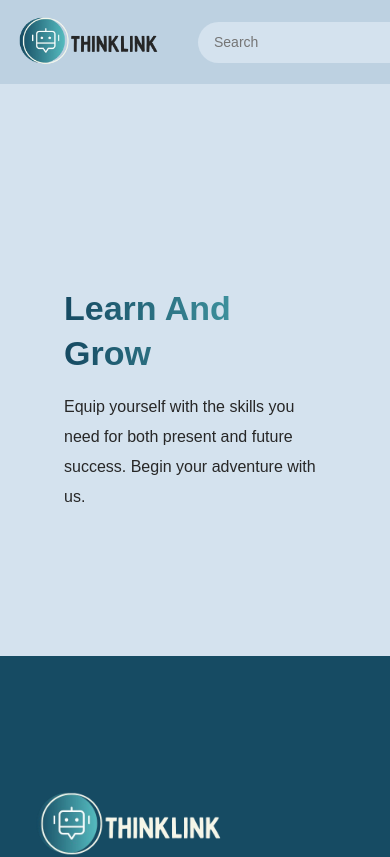
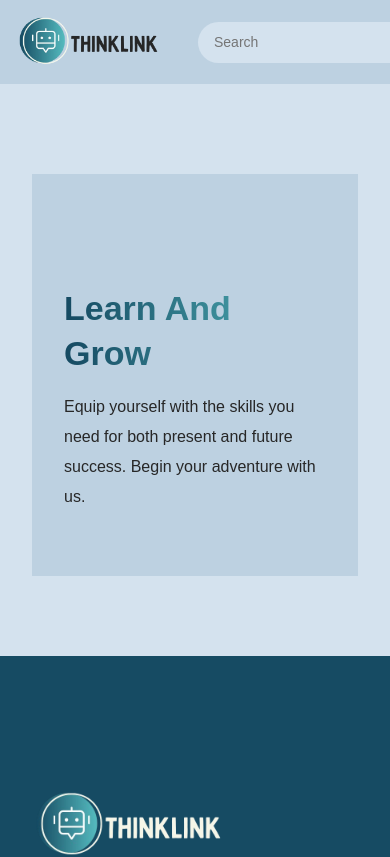
Before and after one commit to Yasmine-Zahreddine/ThinkLink, a React (Vite) app in the folder frontend/: page / in a window 390 px wide. Shown: the top 857 px of the page. Built offline with nearby package versions, Linux system fonts and the light colour scheme.

Commit message:
modified the bg color for card when responsive

```diff
--- a/frontend/src/components/card/card.css
+++ b/frontend/src/components/card/card.css
@@ -41,6 +41,7 @@
     .card{
         flex-direction: column;
         width: 100%;
+        background-color: var(--navbar-color);
     }
     .card-image{
         margin: 1rem 0;
```
